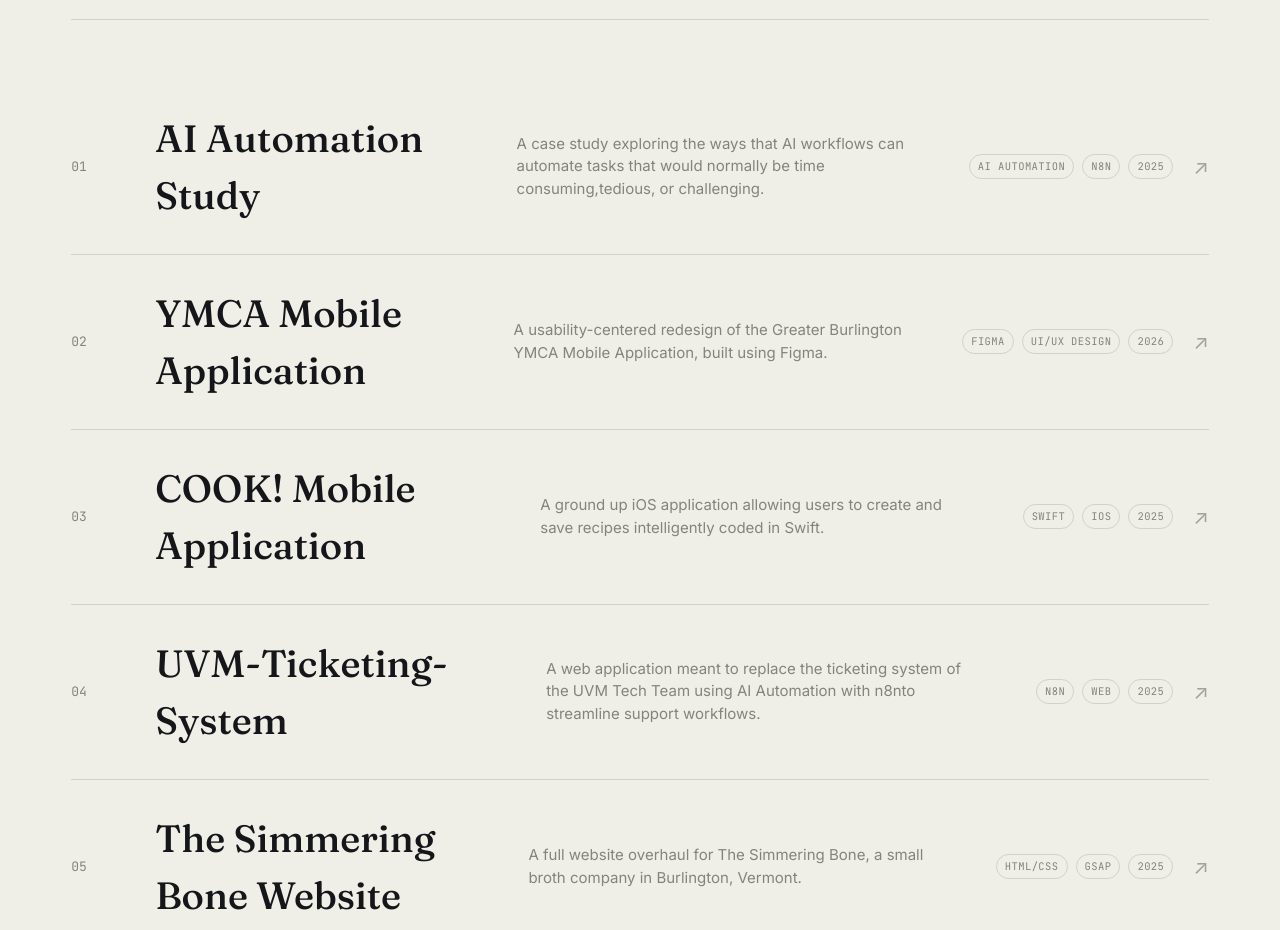
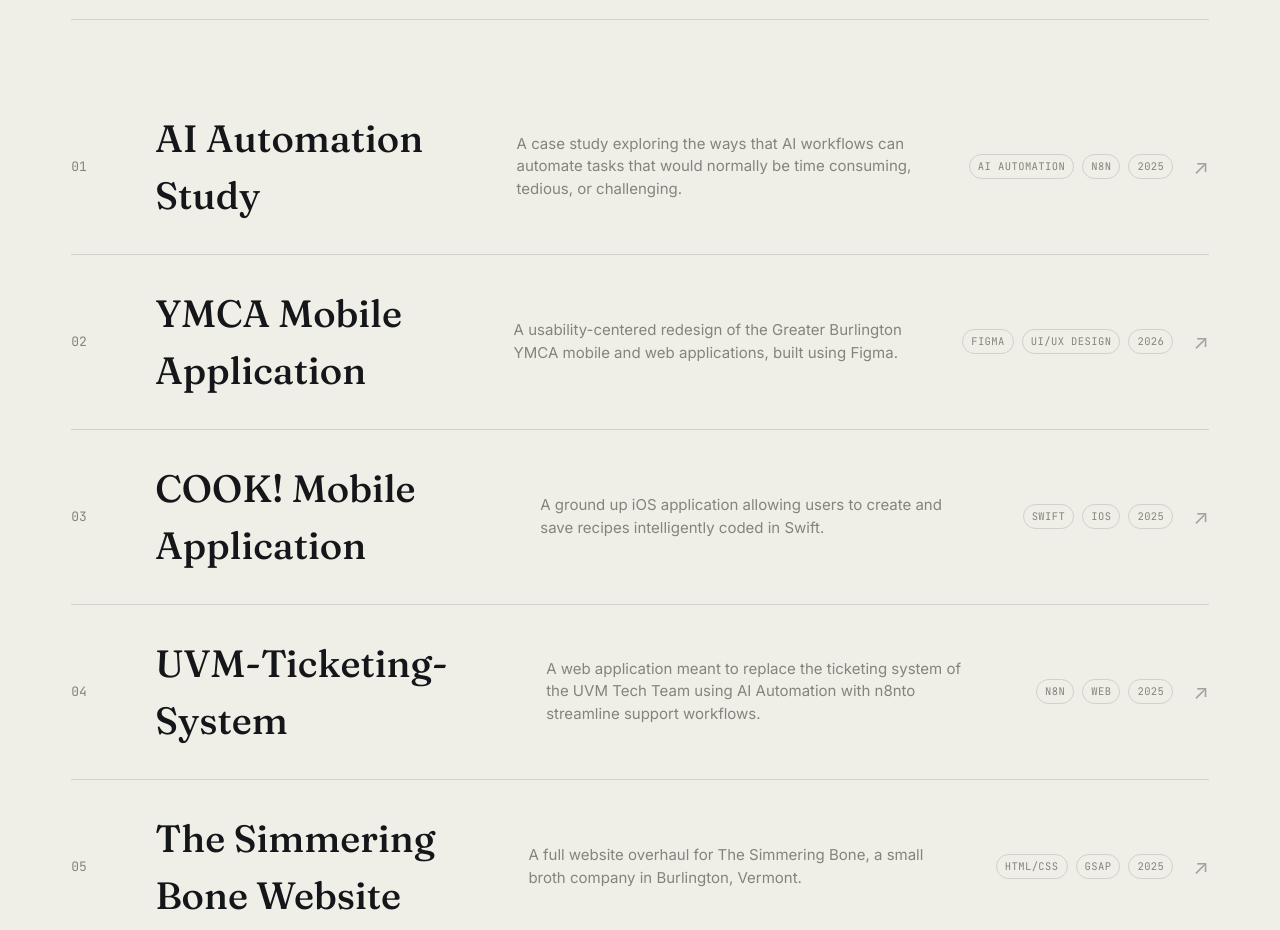
Before and after one commit to cbutera15/Portfolio, a plain HTML site: page index.html in a window 1280 px wide. Shown: the part 984-1914 px from the top of the page. Drawn offline with Linux system fonts and the light colour scheme.

Commit message:
added content for project 2

```diff
--- a/js/content.js
+++ b/js/content.js
@@ -33,26 +33,35 @@
     {
       index: "01",
       title: "AI Automation Study",
-      blurb: "A case study exploring the ways that AI workflows can automate tasks that would normally be time consuming," +
+      blurb: "A case study exploring the ways that AI workflows can automate tasks that would normally be time consuming, " +
           "tedious, or challenging.",
       tags: ["AI Automation", "n8n", "2025"],
       href: "#",
       details: [
-        "The brief started with a specific problem: the design and engineering teams had different mental models for motion, so every animated interaction shipped slightly differently. Kinetic became the shared reference for both sides.",
-        "I built the components in code first, documented timing curves and usage rules, then worked backward into Figma so designers could prototype with the same values engineers would ship with.",
+        "This project was a semester long independent study conducted with 4 teammates including myself. We examined how AI integration can automate tasks and increase efficiency.",
+        "Following an extensive online course, we learned about n8n, RAG chatbots, and tokenization among other concepts. The study culminated in a final project using all of the concepts we had learned. Demo link: <a href='https://uvm-ticket-system.vercel.app' target=\"_blank\" rel=\"noopener noreferrer\">https://uvm-ticket-system.vercel.app</a>",
       ],
       embed: '<iframe src=\"https://docs.google.com/presentation/d/e/2PACX-1vTpfACeFX8IrDjWa3YOALFS8X9MWmHgaon0yLPhYv-bOF5tPOK6VfnEE_2txlTn88wBTIXtYG9GRiHJ/pubembed?start=true&loop=true&delayms=5000\" frameborder=\"0\" width=\"960\" height=\"569\" allowfullscreen=\"true\" mozallowfullscreen=\"true\" webkitallowfullscreen=\"true\"></iframe>',
       gallery: [
-        { image: "assets/images/proj1/n8n-scraper.png", caption: "n8n web scraper - gathers and categorizes UVM Knowledge Base articles for use with a RAG chatbot." },
-        { image: "assets/images/proj1/n8n-plaid.png", caption: "n8n plaid integration - gathers and categorizes user transactions automatically." },
+        { image: "assets/images/proj1/n8n-scraper.png", caption: "<strong>n8n web scraper</strong> - gathers and categorizes UVM Knowledge Base articles for use with a RAG chatbot." },
+        { image: "assets/images/proj1/n8n-plaid.png", caption: "<strong>n8n plaid integration</strong> - gathers and categorizes user transactions automatically." },
       ],
     },
     {
       index: "02",
       title: "YMCA Mobile Application",
-      blurb: "A usability-centered redesign of the Greater Burlington YMCA Mobile Application, built using Figma.",
+      blurb: "A usability-centered redesign of the Greater Burlington YMCA mobile and web applications, built using Figma.",
       tags: ["Figma", "UI/UX Design", "2026"],
       href: "#",
+      details: [
+        "My teammate Hanalei Henderson and I spent the semester redesigning the GBYMCA mobile and web applications. Our focus was on usability and user experience. The goal was to improve on the existing application which users noted to be confusing to use and has many unnecessary features.",
+        "We built the application around our direct user testing and general usability design principles. Our finalized prototype includes only necessary features with an emphasis on usability and ease of access. The live web prototype is embedded above.",
+      ],
+      embed: '<iframe src="https://salsa-slaw-57157061.figma.site" title="Live site preview" loading="lazy" referrerPolicy="no-referrer-when-downgrade"></iframe>',
+      gallery: [
+        { image: "assets/images/proj2/design-alternatives.png", caption: "<strong>Mobile application design alternatives</strong> - wireframe designs we explored during the research phase before reaching the final project." },
+        { image: "assets/images/proj2/design-explanation.png", caption: "<strong>Design explanation</strong> - A look inside the thought process that informed our final design" },
+      ],
     },
     {
       index: "03",
```
Also changed, not shown: css/project.css (+12 -5 lines), assets/images/proj2/design-alternatives.png (added), assets/images/proj2/design-explanation.png (added).
